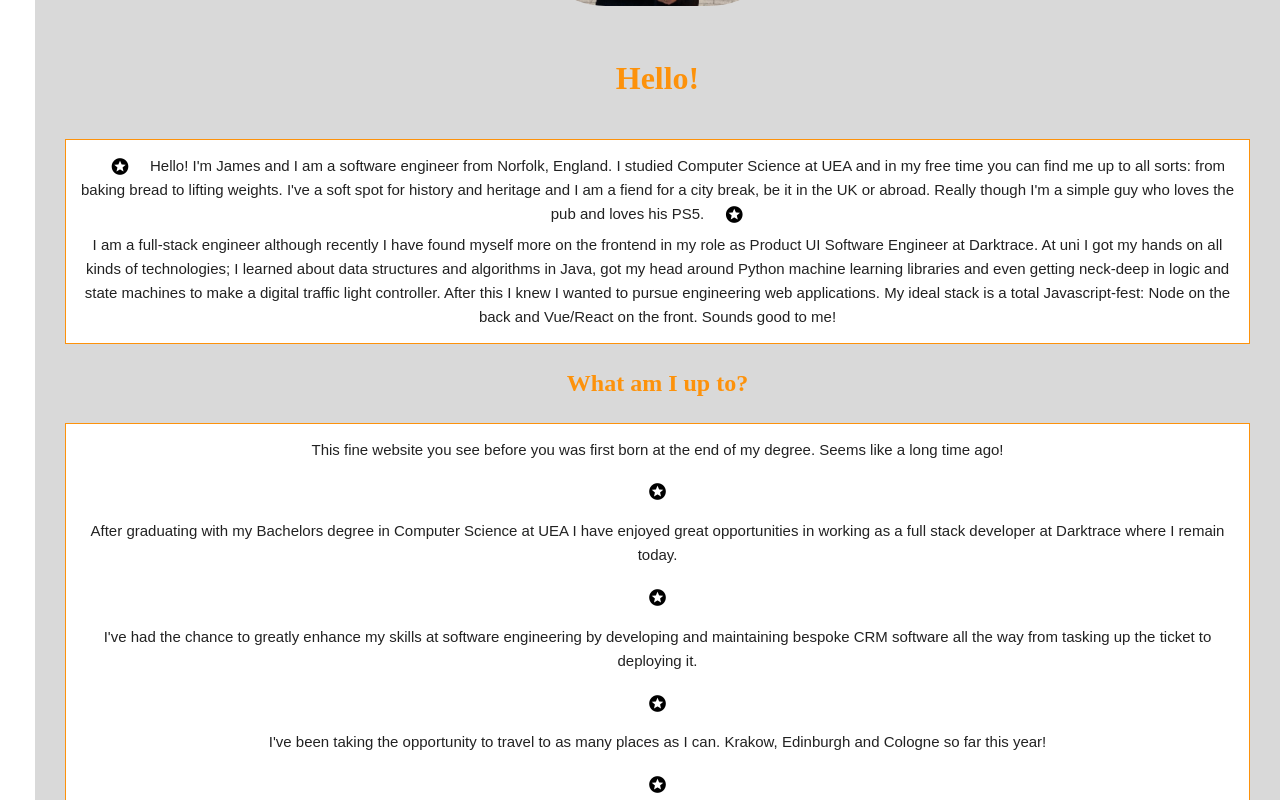
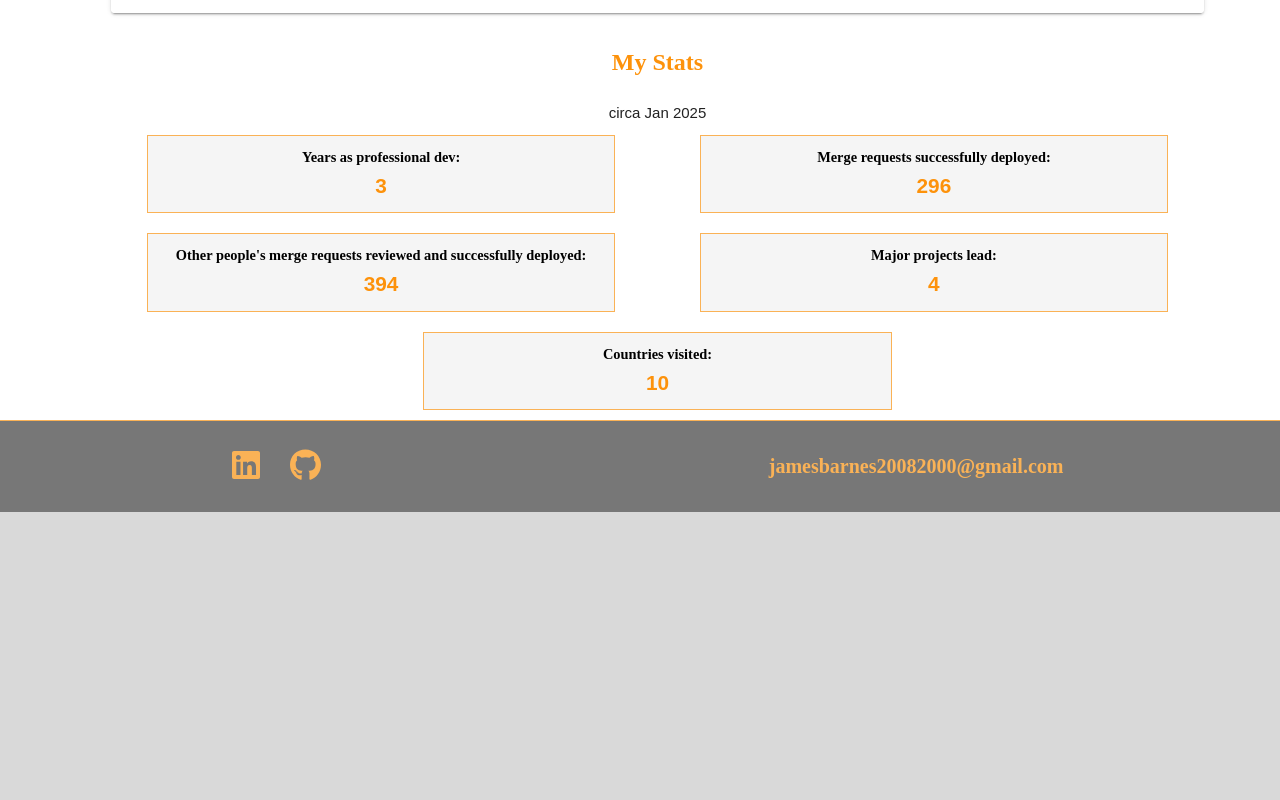
Before and after one commit to JamesBarnes48/PersonalSiteVue, a Vue app: page / in a window 1280 px wide. Shown: the part 940-1740 px from the top of the page. After the commit the page ends 1452 px from the top, so only its background shows below. Built offline with nearby package versions, Linux system fonts and the light colour scheme.

Commit message:
remove legacy aboutme code

```diff
--- a/src/components/AboutMe.vue
+++ b/src/components/AboutMe.vue
@@ -26,7 +26,7 @@ export default {
 </script>
 
 <template>
-  <div class="about-me-container2">
+  <div class="about-me-container">
     <h2 class="about-title">About</h2>
     <div class="divider"></div>
     <v-row class="about-me-row">
@@ -45,51 +45,11 @@ export default {
       <v-col lg="4" md="4" sm="12" xs="12">{{ aboutMe[1] }}</v-col>
     </v-row>
   </div>
-  <!--START OF OLD STUFF-->
-    <div class="about-me-container">
-      <div class="me-container">
-        <img id="imageOfMe" src="@/assets/images/me.jpg" alt="Photo of Me">
-        <v-icon
-          icon="mdi-star-four-points-outline"
-          class="shimmer-icon"
-          color="white"
-          :size="isMobile? '7px': '9px'"
-          ></v-icon>
-      </div>
-      <h2 class="section-heading">Hello!</h2>
-      <div v-if="isMobile" class="text-container">
-        <p>{{ aboutMe[0] }}</p>
-        <v-icon class="star-icon" icon="mdi-star-circle"></v-icon>
-        <p>{{ aboutMe[1] }}</p>
-        <v-icon class="star-icon" icon="mdi-star-circle"></v-icon>
-        <p>{{ aboutMe[2] }}</p>
-      </div>
-      <div v-else class="text-container">
-        <p><v-icon class="star-icon" icon="mdi-star-circle"></v-icon>{{ aboutMe[0] }}<v-icon class="star-icon" icon="mdi-star-circle"></v-icon></p>
-        <p>{{ aboutMe[1] }}</p>
-        <p>{{ aboutMe[2] }}</p>
-      </div>
-
-      <div>
-        <h2 class="subheading"> What am I up to?</h2>
-        <div class="text-container">
-          <p>This fine website you see before you was first born at the end of my degree. Seems like a long time ago! </p>
-          <v-icon class="star-icon" icon="mdi-star-circle"></v-icon>
-          <p>After graduating with my Bachelors degree in Computer Science at UEA I have enjoyed great opportunities in working as a full stack developer at Darktrace where I remain today.</p>
-          <v-icon class="star-icon" icon="mdi-star-circle"></v-icon>
-          <p>I've had the chance to greatly enhance my skills at software engineering by developing and maintaining bespoke CRM software all the way from tasking up the ticket to deploying it.</p>
-          <v-icon class="star-icon" icon="mdi-star-circle"></v-icon>
-          <p>I've been taking the opportunity to travel to as many places as I can. Krakow, Edinburgh and Cologne so far this year!</p>
-          <v-icon class="star-icon" icon="mdi-star-circle"></v-icon>
-          <p>On top of all this I have even been practicing hard to be able to make the perfect loaf of bread! Rest assured I have been busy.</p>
-        </div>
-      </div>
-    </div>
 </template>
 
 <style scoped>
 
-  .about-me-container2{
+  .about-me-container{
     background-image: url("@/assets/images/AboutMeBanner.png");
     background-position: center;
     background-repeat: no-repeat;
@@ -178,31 +138,6 @@ export default {
     animation-duration: 0.6s;
   }
 
-  .text-container{
-    border: 1px solid var(--main-hex);
-    background-color: white;
-    padding: 7px 10px;
-  }
-
-  .text-container p{
-    margin: 7px 0;
-  }
-
-  .about-me-container{
-    background-color: var(--background-hex);
-    border-top: 2px solid var(--main-hex);
-    border-bottom: 2px solid var(--main-hex);
-    padding: 20px 30px;
-  }
-
-  .section-heading {
-    color: var(--main-hex);
-    font-family: 'Montserrat', serif;
-    font-size: 2rem;
-    margin: 35px 0;
-    font-weight: bold;
-  }
-
   @media (max-width: 1280px){
     #imageOfMe{
       height: 255px;
```
Also changed, not shown: 1 other file (tests, documents, lock files or other folders).
